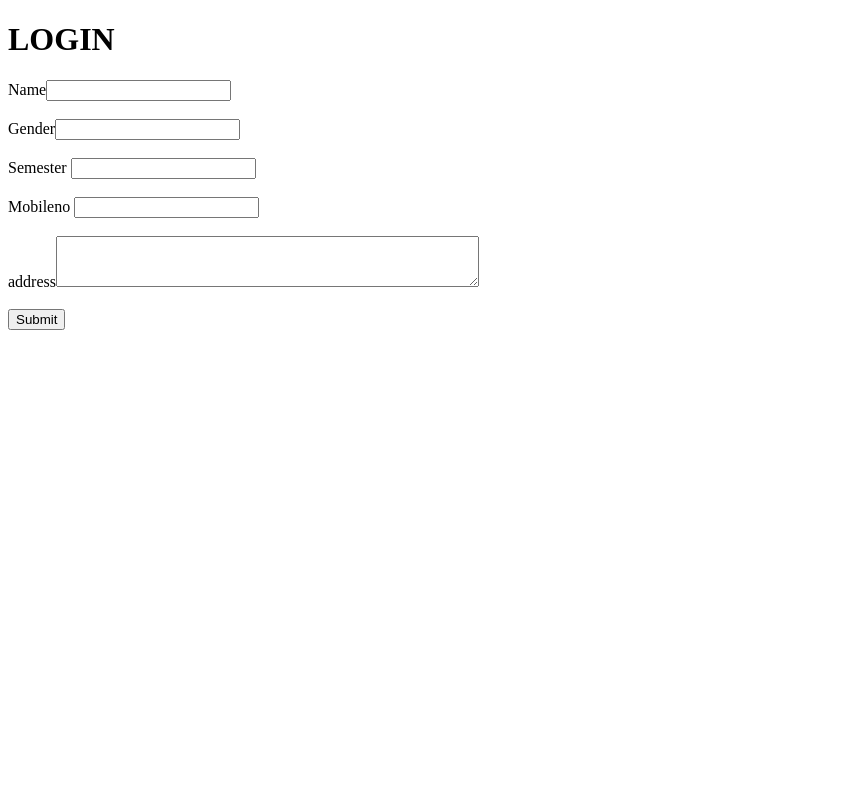
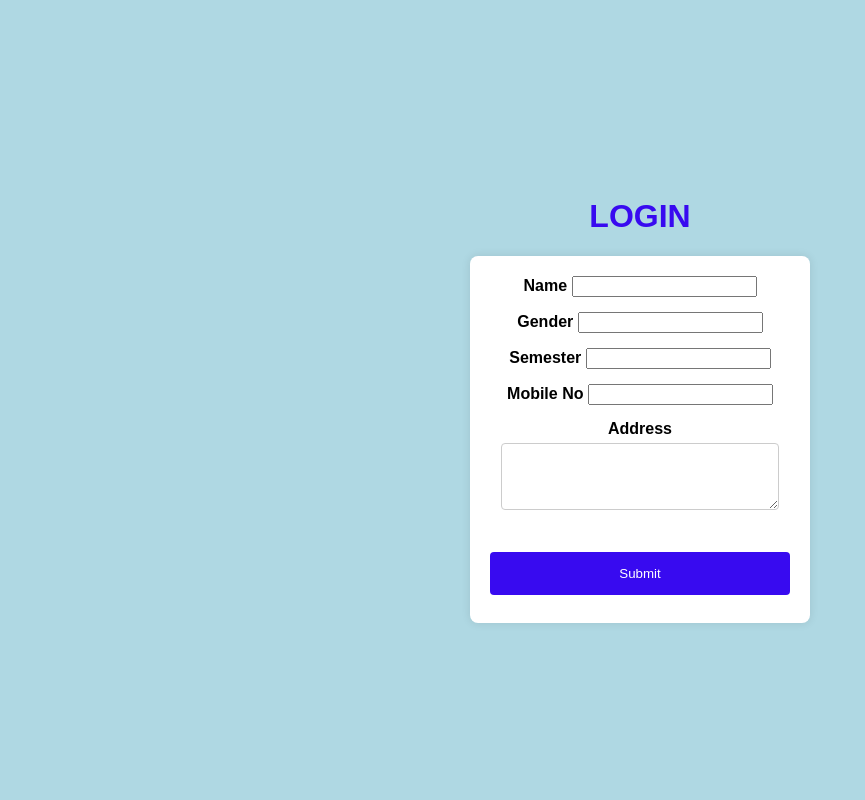
Before and after one commit to samsuits/html-php-training, a PHP site: page /login.html in a window 1280 px wide. Shown: the whole page, without its empty margins (0-865 px from the left). Run offline with PHP 8.4, Linux system fonts and the light colour scheme.

Commit message:
commmit login

```diff
--- a/index.html
+++ b/index.html
@@ -9,5 +9,7 @@
     <h1>WE WELCOME YOU!!!!</h1>
     <a href="register.html">Click here to register</a><br><br>
     <a href="agecalculator.html"> Click here to know your age</a>
+    <a href="db-connection.php">Connection to database</a>
+    <a href="login.html"></a>
 </body>
 </html>
--- a/login-res.php
+++ b/login-res.php
@@ -7,7 +7,7 @@ $semester=$_POST['semester'];
 $mobileNo=$_POST['mobileno'];
 $address=$_POST['address'];
 
-$sql="INSERT INTO `students` ( `name`, `gender`, `semester`, `mobileno`, `address`) VALUES ( '$name', '$gender', '$semester', '$mobileNo', '$address');";
+$sql="INSERT INTO `students` ( `name`, `gender`, `semester`, `mobileno`, `address`) VALUES ( '$name','$gender', '$semester', '$mobileno', '$address');";
 
 
         $result=$conn->query($sql);
--- a/login.html
+++ b/login.html
@@ -1,3 +1,4 @@
+
 <!DOCTYPE html>
 <html lang="en">
 
@@ -5,29 +6,93 @@
     <meta charset="UTF-8">
     <meta name="viewport" content="width=device-width, initial-scale=1.0">
     <title>Document</title>
+    <style>
+        body {
+            font-family: Arial, sans-serif;
+            background-color: #afd8e3;
+            display: flex;
+            justify-content: center;
+            align-items: center;
+            height: 100vh;
+            margin: 0;
+        }
+
+        h1 {
+            text-align: center;
+            color: #380af0;
+        }
+
+        form {
+            background-color: #fff;
+            padding: 20px;
+            border-radius: 8px;
+            box-shadow: 0 0 10px rgba(0, 0, 0, 0.1);
+            width: 300px;
+        }
+
+        textarea {
+            width: calc(100% - 22px);
+            padding: 10px;
+            margin: 5px 0 15px 0;
+            display: inline-block;
+            border: 1px solid #ccc;
+            border-radius: 4px;
+            box-sizing: border-box;
+        }
+
+        input[type="submit"] {
+            width: 100%;
+            background-color: #380af0;
+            color: white;
+            padding: 14px 20px;
+            margin: 8px 0;
+            border: none;
+            border-radius: 4px;
+            cursor: pointer;
+        }
+
+        input[type="submit"]:hover {
+            background-color: #563fb1;
+        }
+
+        label {
+            font-weight: bold;
+        }
+
+        .form-group {
+            margin-bottom: 15px;
+        }
+    </style>
 </head>
 
 <body>
+    <center>
     <h1>LOGIN</h1>
-    <form action="login-res.php" method="">
-        Name<input type="text" name="name" required>
-        </br>
-        </br>
-        Gender<input type="text" name='male' name="gender">
-        </br>
-        </br>
-        Semester <input type="number" name="semester">
+    <form action="login-verify.php" method="POST">
+        <div class="form-group">
+            <label for="name">Name</label>
+            <input type="text" id="name" name="name" required>
+        </div>
+        <div class="form-group">
+            <label for="gender">Gender</label>
+            <input type="text" id="gender" name="gender">
+        </div>
+        <div class="form-group">
+            <label for="semester">Semester</label>
+            <input type="number" id="semester" name="semester">
+        </div>
+        <div class="form-group">
+            <label for="mobileno">Mobile No</label>
+            <input type="number" id="mobileno" name="mobileno">
+        </div>
+        <div class="form-group">
+            <label for="address">Address</label>
+            <textarea id="address" cols="50" rows="3" name="address"></textarea>
+        </div>
+        <input type="submit" value="Submit">
+    </form>
+</center>
 
-        </br>
-        </br>
-        Mobileno <input type="number" name="mobileno">
-        </br>
-        </br>
-        address<textarea cols="50" rows="3" name="address"></textarea>
-        </br>
-        </br>
-        <input type="submit">
-    </form>
 </body>
 
 </html>
```
Also changed, not shown: login-verify.php (+5 -6 lines).
